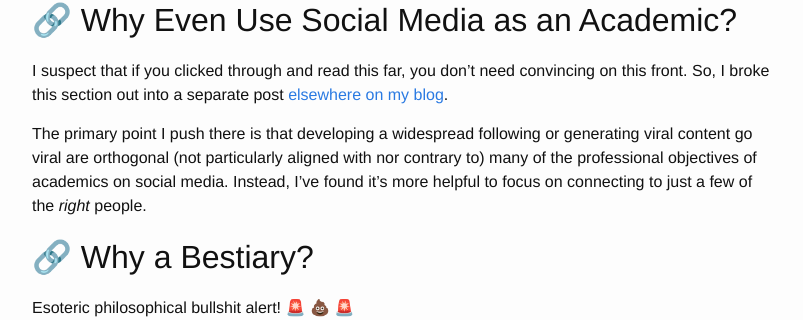
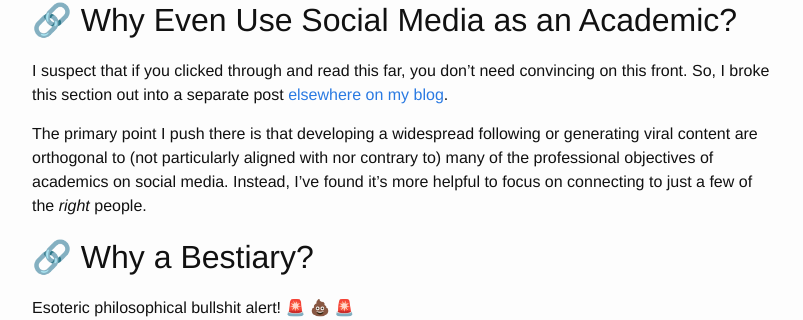
Before and after one commit to mmore500/mmore500.github.io, a Jekyll site: the page built from blog_professional/_posts/2019-11-17-twitter-bestiary.md, in a window 1280 px wide and 900 px high, scrolled down 717 px. Shown: the part 135-455 px from the top of the window, without its empty margins (238-1041 px from the left). Built offline with Jekyll 4.4.1, drawn with Linux system fonts in a browser that asks for light colours; emoji names are drawn with the system emoji font; a script that is not in the unit is left out; comment, search, counter and statistics services are not loaded.

Commit message:
Fix typos

```diff
--- a/blog_professional/_posts/2019-11-17-twitter-bestiary.md
+++ b/blog_professional/_posts/2019-11-17-twitter-bestiary.md
@@ -25,7 +25,7 @@ Buckle up!
 I suspect that if you clicked through and read this far, you don't need convincing on this front.
 So, I broke this section out into a separate post [elsewhere on my blog](/2019/11/16/why-tweet.html).
 
-The primary point I push there is that developing a widespread following or generating viral content go viral are orthogonal (not particularly aligned with nor contrary to) many of the professional objectives of academics on social media.
+The primary point I push there is that developing a widespread following or generating viral content are orthogonal to (not particularly aligned with nor contrary to) many of the professional objectives of academics on social media.
 Instead, I've found it's more helpful to focus on connecting to just a few of the *right* people.
 
 ## Why a Bestiary?
```
